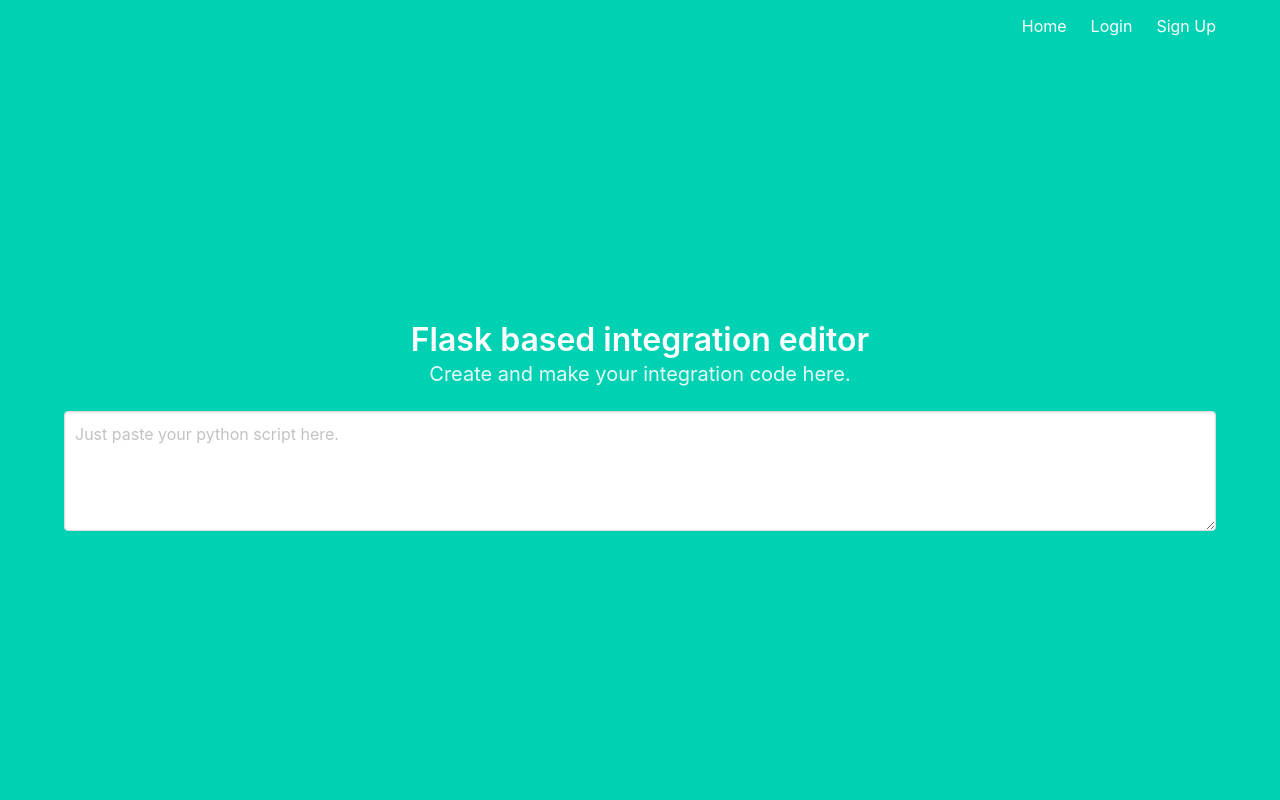
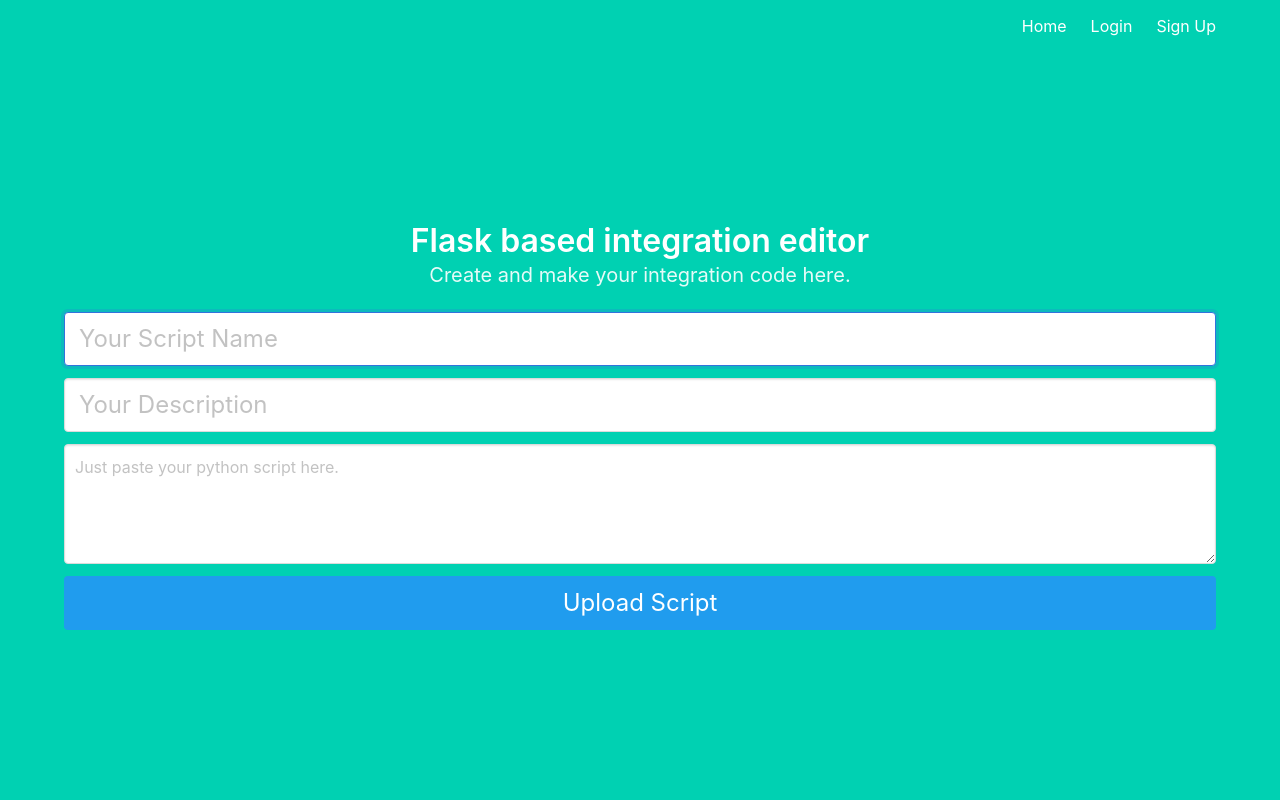
Before and after one commit to Afeef-Ayata/Neogration, a Flask app: template project/templates/editor.html in a window 1280 px wide. Run offline with Flask 2, Linux system fonts and the light colour scheme; the template is opened without the code that fills it, so the values that code supplies are empty; parts of the project's set-up code (start-up, migrations or seed data) failed here and were passed over.

Commit message:
saving NeoScript to mongodb collections

```diff
--- a/project/templates/editor.html
+++ b/project/templates/editor.html
@@ -1,11 +1,34 @@
 {% extends "base.html" %}
 
 {% block content %}
+<form method="POST" action="/editor">
   <h1 class="title">
     Flask based integration editor
   </h1>
   <h2 class="subtitle">
     Create and make your integration code here.
   </h2>
-<textarea class="textarea" placeholder="Just paste your python script here."></textarea>
+
+  <div class="field">
+    <div class="control">
+      <input class="input is-large" name="name" placeholder="Your Script Name" autofocus >
+    </div>
+  </div>
+
+  <div class="field">
+    <div class="control">
+      <input class="input is-large" name="description" placeholder="Your Description">
+    </div>
+  </div>
+
+  <div class="field">
+    <div class="control">
+        <textarea name="scriptarea" class="textarea" placeholder="Just paste your python script here."></textarea>
+    </div>
+  </div>
+
+  <button class="button is-block is-info is-large is-fullwidth">Upload Script</button>
+
+</form>
+
 {% endblock %}
```
Also changed, not shown: project/editor.py (+20 -2 lines). Lines whose indentation alone changed are shown as unchanged.
